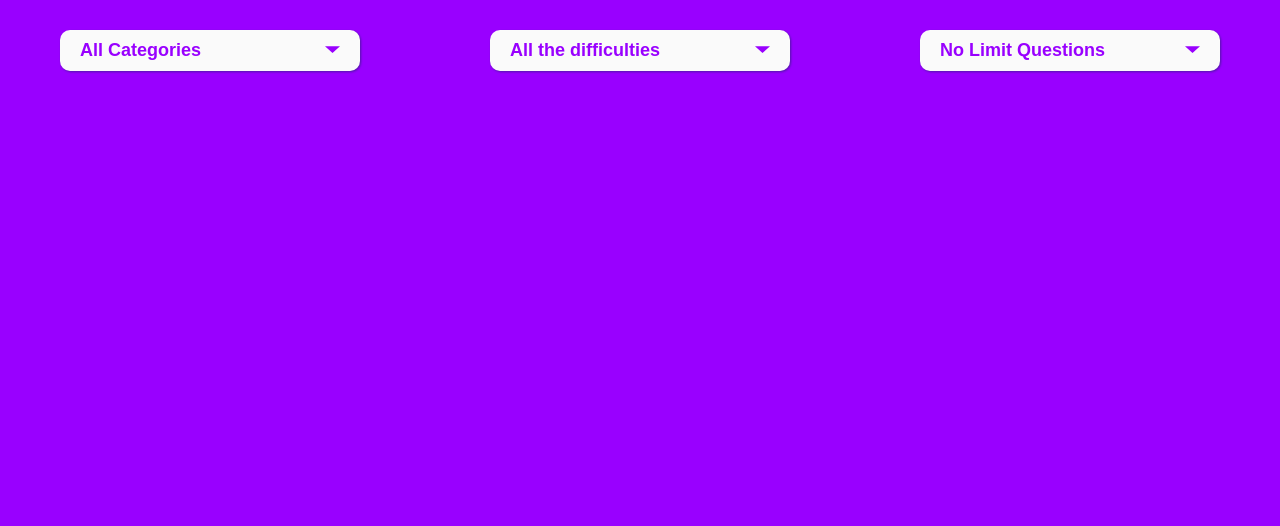
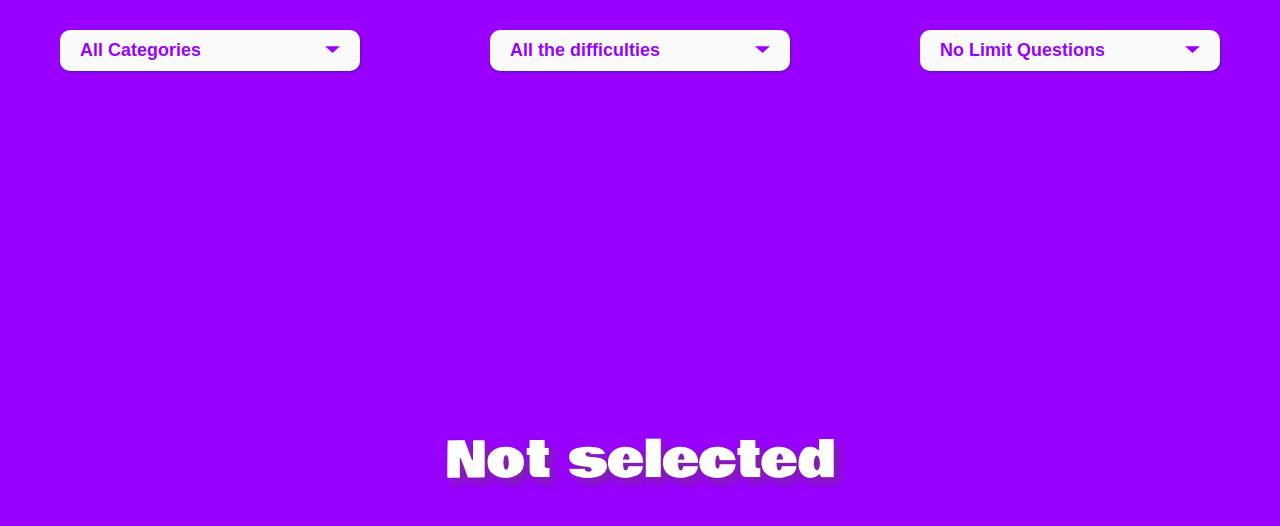
Before and after one commit to nlukic129/quiz-app, a React (Create React App) app: page /quiz in a window 1280 px wide. Shown: the top 526 px of the page. Built offline with nearby package versions, Linux system fonts and the light colour scheme.

Commit message:
Handle changing text for dispay when select some filter

```diff
--- a/src/components/quiz/Quiz.module.css
+++ b/src/components/quiz/Quiz.module.css
@@ -1,3 +1,8 @@
+@font-face {
+  font-family: Title-Font;
+  src: url("../../assets/fonts/BowlbyOne-Regular.ttf");
+}
+
 .quiz-background {
   width: 100%;
   height: 100vh;
@@ -35,3 +40,14 @@
   display: flex;
   justify-content: space-between;
 }
+
+.start {
+  position: absolute;
+  font-family: Title-Font;
+  width: 100%;
+  font-size: 50px;
+  color: rgb(255, 255, 255);
+  text-shadow: 5px 5px 10px rgba(95, 75, 62, 0.5);
+  text-align: center;
+  bottom: 300px;
+}
--- a/src/components/quiz/Quiz.tsx
+++ b/src/components/quiz/Quiz.tsx
@@ -1,7 +1,7 @@
-import { motion } from "framer-motion";
+import { AnimatePresence, motion } from "framer-motion";
 import classes from "./Quiz.module.css";
 import DropDown from "../ui/DropDown";
-import { useState } from "react";
+import { useEffect, useState } from "react";
 
 const defaultCategoryText = "All Categories";
 const defaultDifficultyText = "All the difficulties";
@@ -39,22 +39,25 @@ const Quiz = () => {
 
   const [isSelected, setIsSelected]: any = useState(false);
 
-  const selectCategoryHandler = (selectedCategory: string) => {
-    setSelectedCategory(selectedCategory);
-    checkIfSelected();
+  const selectCategoryHandler = (category: string) => {
+    setSelectedCategory(category);
   };
 
-  const selectDifficultyHandler = (selectedDifficulty: string) => {
-    setSelectedDifficulty(selectedDifficulty);
-    checkIfSelected();
+  const selectDifficultyHandler = (difficulty: string) => {
+    setSelectedDifficulty(difficulty);
   };
 
-  const selectLimitHandler = (selectedLimit: string) => {
-    setSelectedLimit(selectedLimit);
-    checkIfSelected();
+  const selectLimitHandler = (limit: string) => {
+    setSelectedLimit(limit);
   };
 
+  useEffect(() => {
+    checkIfSelected();
+  }, [selectedCategory, selectedDifficulty, selectedLimit]);
+
   const checkIfSelected = () => {
+    console.log(selectedCategory);
+
     if (selectedCategory === "Default" && selectedDifficulty === "Default" && selectedLimit === "Default") {
       setIsSelected(false);
     } else {
@@ -69,6 +72,29 @@ const Quiz = () => {
         <DropDown items={difficulties} onSelect={selectDifficultyHandler} title={defaultDifficultyText} />
         <DropDown items={limits} onSelect={selectLimitHandler} title={defaultLimitText} />
       </div>
+      <AnimatePresence>
+        {isSelected ? (
+          <motion.div
+            className={classes.start}
+            key="selected"
+            initial={{ y: 200, opacity: 0 }}
+            animate={{ y: 0, opacity: 1 }}
+            transition={{ duration: 1.5, type: "spring", bounce: 0.5 }}
+          >
+            Selected
+          </motion.div>
+        ) : (
+          <motion.div
+            className={classes.start}
+            key="not-selected"
+            initial={{ y: 200, opacity: 0 }}
+            animate={{ y: 0, opacity: 1 }}
+            transition={{ duration: 1.5, type: "spring", bounce: 0.5 }}
+          >
+            Not selected
+          </motion.div>
+        )}
+      </AnimatePresence>
     </motion.div>
   );
 };
--- a/src/components/ui/DropDown.tsx
+++ b/src/components/ui/DropDown.tsx
@@ -11,10 +11,11 @@ const DropDown = ({ items, onSelect, title }: any) => {
   const [isOpen, setIsOpen] = useState(false);
   const scope = useMenuAnimation(isOpen);
 
-  const selectHandler = (select: any) => {
-    const selectedItem = select.target.textContent;
-    onSelect(selectedItem);
-    setSelected(selectedItem);
+  const selectHandler = (event: any) => {
+    const selectedItemText = event.currentTarget.textContent;
+    const selectedItemValue = event.currentTarget.getAttribute("value");
+    onSelect(selectedItemValue);
+    setSelected(selectedItemText);
     setIsOpen(!isOpen);
   };
 
```
